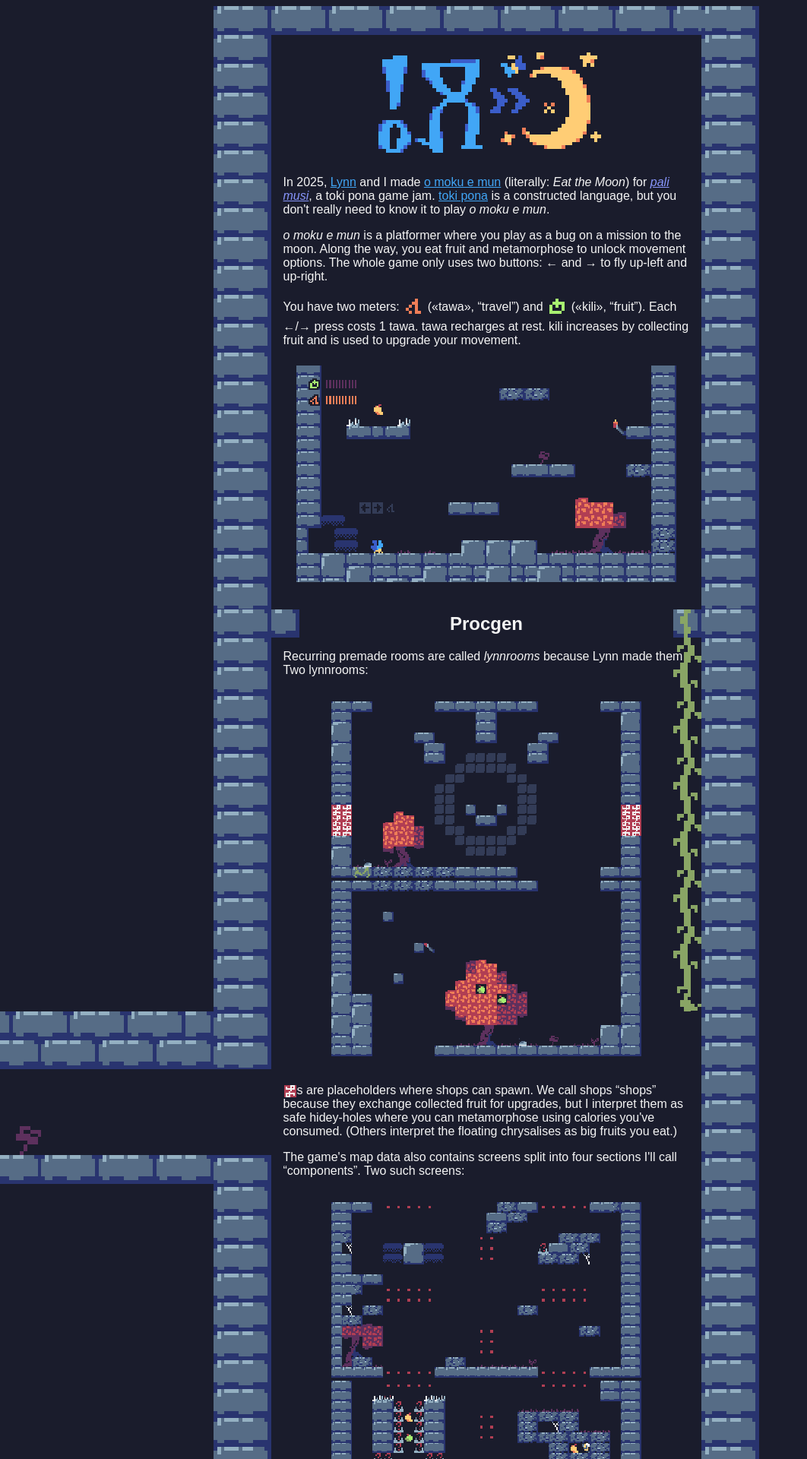
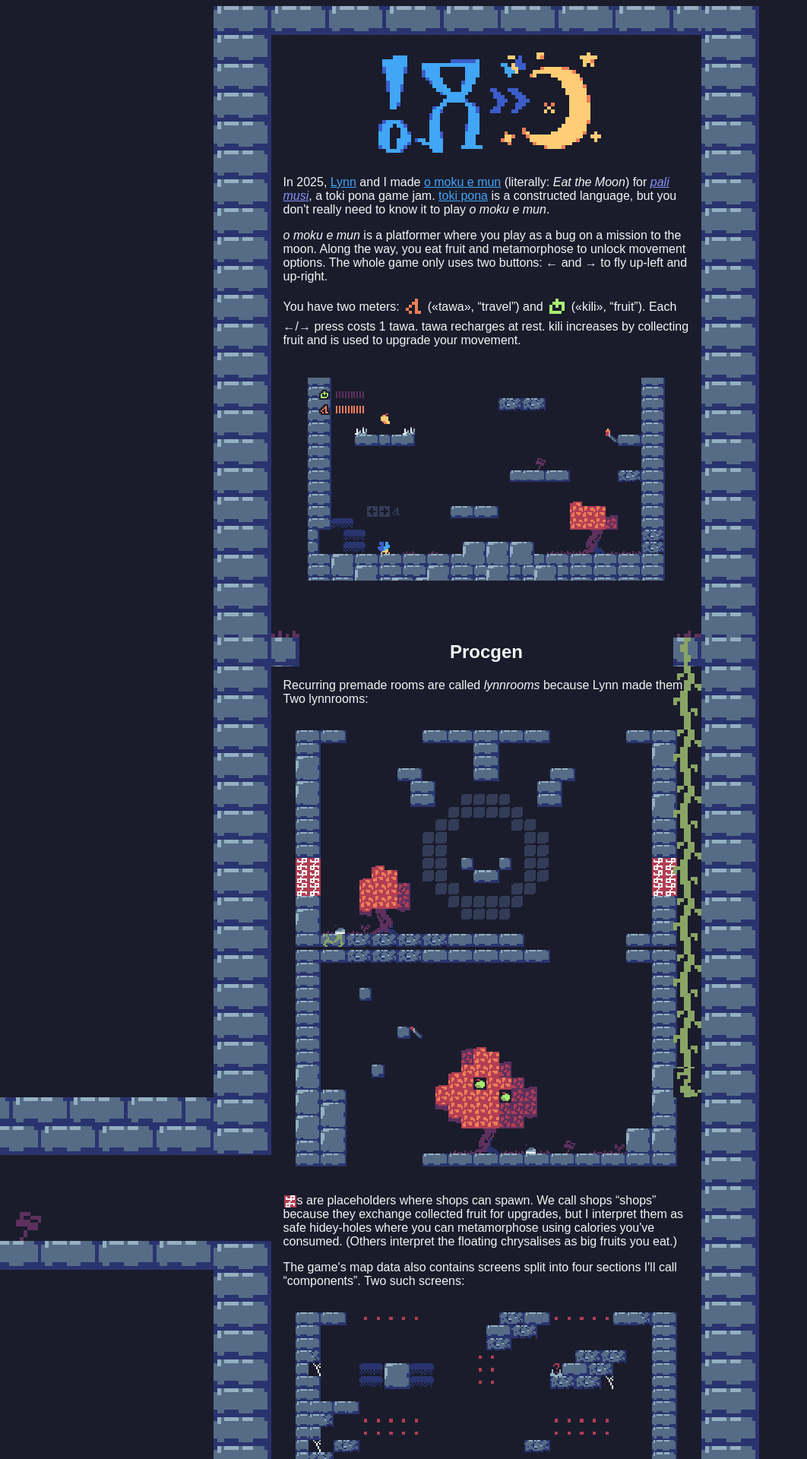
Before and after one commit to Roachbones/Roachbones.github.io, a Jekyll site: the page omokuemun/index.html, which Jekyll copies as it is, in a window 1280 px wide. Shown: the top 1920 px of the page at 76% size, without its empty margins (0-1062 px from the left). Built offline with Jekyll 4.4.1, drawn with Linux system fonts in a browser that asks for light colours; some of the changed text lies outside the part shown.

Commit message:
Continue o moku e mun page

```diff
--- a/omokuemun/index.html
+++ b/omokuemun/index.html
@@ -20,6 +20,7 @@
     --vw: round(up, calc(100% + var(--margin-tower) * 4), var(--size-tile));
     --w: round(down, min(100vw, 37rem), var(--size-tile));
     --side: var(--w);
+    --x: 0; --y: 0;
 }
 body {
     image-rendering: pixelated;
@@ -75,17 +76,10 @@
     &::after { left: calc(var(--side) - var(--size-tile)); }
 }
 
-#web {
-    width: var(--size-tile);
-    rotate: y .5turn;
-    vleft: calc(var(--side) - var(--size-tile));
-    right: 0;
-}
 #bee {
     padding-top: var(--size-tile);
     padding-bottom: var(--size-tile);
     padding-right: calc(var(--size-tile) / 8);
-    right: calc(-1 * var(--size-tile));
 }
 #tree {
     position: relative;
@@ -93,6 +87,11 @@
     height: calc(var(--size-tile) * 4);
     display: block;
     margin-left: var(--size-tile);
+}
+.atop {
+    position: absolute;
+    width: var(--size-tile); height: var(--size-tile);
+    top: calc(-1 * var(--size-tile));
 }
 [src="i/shopleft.png"] {
     position: absolute;
@@ -115,8 +114,17 @@
 img {  }
 .aside { position: absolute; }
 .clobber { background-color: var(--color-bg); }
-.right { left: var(--side);}
-.left { right: var(--side);}
+.left, .right, .top, .bottom { position: absolute; }
+.left   { left:   calc(var(--x) * var(--size-tile)); }
+.right  { right:  calc(var(--x) * var(--size-tile)); }
+.top    { top:    calc(var(--y) * var(--size-tile)); }
+.bottom { bottom: calc(var(--y) * var(--size-tile)); }
+.flip { rotate: y .5turn; }
+
+
+.right1 { right: calc(-1 * var(--size-tile)); }
+.left1 { left: calc(-1 * var(--size-tile)); }
+
 .one-wide { width: var(--size-tile); }
 
 .sp {
@@ -124,11 +132,11 @@
     background-color: var(--color-fg);
     color: var(--color-bg);
     border-radius: .2rem;
-    display: inline-block;
-}
-
-img.fanart {
-    margin: 2rem auto;
+    margin: auto;
+    width: 14em; /* browsers struggle to typeset nasin nanpa */
+    text-align: center;
+    padding: 1em 0;
+    font-size: large;
 }
 
 hr {
@@ -155,7 +163,7 @@
         width: var(--size-2-tiles);
         height: var(--size-tile);
         position: absolute;
-        right: var(--size-2-tiles);
+        left: round(down, 60%, var(--size-2-tiles));
         top: calc(-1 * var(--size-tile));
         list-style-type: none;
     }
@@ -163,9 +171,9 @@
     Vh2:first-of-type { padding-top: calc(var(--size-tile) * 4); }
 }
 
-[src^="i/lynnroom"], [src^="i/procgenroom"] {
-    width: round(down, 100%, 136px); height: auto;
-    p:has(> &) { margin: 2em; }
+[src^="i/lynnroom"], [src^="i/procgenroom"], [src="i/prototype.gif"],  [src="i/gameplay.gif"] {
+    width: 100%; height: auto;
+    p:has(> &) { margin: 2em; text-align: center; }
 }
 
 .inline-tile, [src="i/tawa.png"], [src="i/kili.png"] {
@@ -215,8 +223,6 @@
 
 <section>
 
-<!--<left-wall></left-wall><right-wall></right-wall> -->
-
 <hr>
 <br>
 
@@ -232,12 +238,14 @@
 
 <section>
 <h2 title='procgen means procedural generation'>Procgen</h2>
+<img src=i/grass2.png class="atop left">
+<img src=i/grass1.png class="atop right">
 
 <hanging-vine></hanging-vine>
 
 <p>Recurring premade rooms are called <dfn>lynnrooms</dfn> because Lynn made them. Two&nbsp;lynnrooms:
 
-<p style=text-align:center>
+<p>
 <img width=240 height=136 src=i/lynnroom_tokipona.png alt="toki pona lynnroom">
 <img width=240 height=136 src=i/lynnroom_fruittree.png alt="Fruit tree lynnroom">
 
@@ -245,7 +253,7 @@
 
 <p>The game's map data also contains screens split into four sections I'll call “components”. Two such screens:
 
-<p style=text-align:center id=components>
+<p>
 <img width=240 height=136 src=i/procgenroom1.png alt="Procgen components">
 <img width=240 height=136 src=i/procgenroom2.png alt="Procgen components">
 
@@ -257,17 +265,18 @@
 
 <p title="I actually showed it off to my physics profs at my alma mater.">I'm proud of the physics. You only have two buttons, but the movement is so satisfying!
 
-<p>The first code I wrote defined velocity, acceleration, and air resistance. Here's the very first build:
+<p>The first code I wrote defined velocity, acceleration, and drag. Here's the first build:
 
-<iframe></iframe>
+<p><img src=i/prototype.gif alt="primitive prototype with similar flight">
 
 <p>Right away, it felt like controlling a moth. You know when a bug tries to fly out a window or something, but keeps missing? <i>o moku e mun</i> helps you relate to that bug.
 
 <section><h2>Enemies</h2>
 
-<img alt=frog src=i/frog.png class="aside left one-wide clobber">
-
-<img alt=bee src=i/bee.png id=bee class="aside one-wide clobber">
+<img alt=frog src=i/frog.png class="one-wide left top clobber" style=--x:-1;--y:1>
+<img alt=bee src=i/bee.png id=bee class="one-wide right top clobber" style=--x:-1;--y:1>
+<img src=i/spikes.png class="one-wide left top" style=--x:1;--y:0;rotate:90deg>
+<img src=i/spikes.png class="one-wide right top" style=--x:1;--y:0;rotate:-90deg>
 
 <p>Frogs jump around and chase you. They prefer to nap on the left side of the tower due to a thermal differential caused by outside weather. They're programmed not to do this, but they do it anyway. This is called <b style=color:var(--color-frog)>frog logic</b>.
 
@@ -275,7 +284,7 @@
 
 <section><h2>Sprites</h2>
 
-<img alt=spiderweb src=i/web.png class=aside id=web>
+<img alt=spiderweb src=i/web.png class="one-wide right flip" style=--x=1;--y=1>
 
 <p>The game looks so good because Lynn drew most of it. I drew a few sprites though, like the spiderweb!
 
@@ -285,15 +294,18 @@
 
 <h2>Development</h2>
 
+<img src=i/grass1.png class=atop>
+<img src=i/dicot.png class="atop right">
+
 <p><i>o moku e mun</i> runs in <a href=https://en.wikipedia.org/wiki/TIC-80>TIC-80</a>, a fantasy console like PICO-8 but FOSS and buggy.
 
 <p>We source-controlled with git. TIC-80 stores each line of the entire 240x136 map as a line of text in the cartridge file, so we had to be careful to work on different rows of rooms to avoid merge conflicts.
 
+<p>TIC-80 supports many languages. We originally wrote the game in Python, but Python runs slow in TIC-80, so we rewrote the whole thing in Lua for performance.
+
+<!-- Lynn found <a href=https://github.com/pocketpy/pocketpy/issues?q=is%3Aissue%20author%3Alynn%20label%3Abug>some issues</a> in TIC-80's Python implementation. -->
+
 <p><a href=https://github.com/Roachbones/mokumun>Here's the source code.</a>
-
-
-
-<zimg src=tiles.png width=400>
 
 
 <section>
@@ -307,19 +319,25 @@
 
 <h2>Fanart</h2>
 
-<p>[rachel33c3 TODO] drew this fanart of mun Kekan San:
+<p>jan Weso drew this fanart of <a href=https://mun.la/>jan Kekan San</a> losing:
 
-<img alt="jan Kekan San as the butterfly, being slain by a bee despite standing on a platform" src=i/kekan.png class=fanart>
+<p><img alt="jan Kekan San as the butterfly, being slain by a bee despite standing on a platform" src=i/kekan.png>
 
-<p>We later rephrased the sign from <span class=sp lang=tok>sina lon supa la pipi jelo li tawa ala.</span> to <span class=sp lang=tok>sina lon supa la pipi jelo li alasa ala e sina.</span>.
+<p>jan Kekan San had read a sign that said:
 
+<p class=sp lang=tok>sina lon supa la pipi jelo li tawa ala.
 
-<p style=margin-bottom:0><a href=https://bsky.app/profile/weeble.bsky.social/post/3lt5arwdgkc2c>Annette drew this lovely fanart</a>:
+<p>But that was misleading. The bees don't stop <i>moving</i> when you rest; they just stop accelerating toward you. We later rephrased the sign to:
 
-<img alt="angel and devil" src=i/jan.webp class=fanart>
+<p class=sp lang=tok>sina lon supa la pipi jelo li alasa ala e sina.
+
+<p style=margin-top:2lh><a href=https://bsky.app/profile/weeble.bsky.social/post/3lt5arwdgkc2c>Annette drew this lovely fanart</a>:
+
+<p style=margin-bottom:0;padding-bottom:2rem><img alt="angel and devil" src=i/jan.webp>
+
+</details>
 
 </section></section></section>
-
 </section></section></section>
 </section></section></section>
 
```
Also changed, not shown: other parts of omokuemun/index.html (+0 -16 lines), omokuemun/i/dicot.png (added), omokuemun/i/grass1.png (added), omokuemun/i/grass2.png (added), omokuemun/i/prototype.gif (added), omokuemun/i/spikes.png (added).
